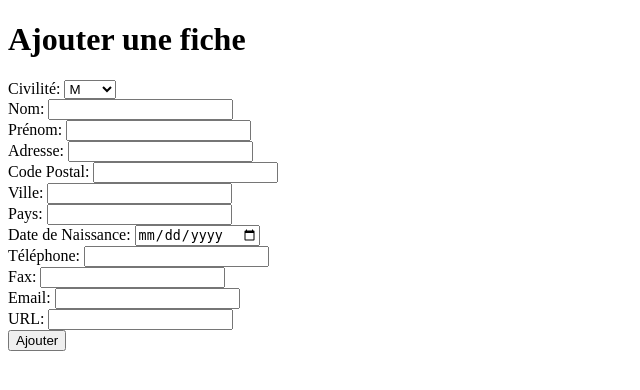
After one commit to Abensai/ActuEnv, a PHP site: page /addFiche.php in a window 1280 px wide. The commit adds this page. Shown: the top 390 px of the page, without its empty margins (0-640 px from the left). Run offline with PHP 8.4, Linux system fonts and the light colour scheme.

Commit message:
creation du fichier addFiche, page pour ajouter les fiches

```diff
--- /dev/null
+++ b/addFiche.php
@@ -0,0 +1,92 @@
+<!DOCTYPE html>
+<html lang="en">
+<head>
+    <title>Annuaire - Ajouter une fiche</title>
+</head>
+<body>
+<h1>Ajouter une fiche</h1>
+
+<?php
+if ($_SERVER["REQUEST_METHOD"] == "POST") {
+    // Récupérer les données du formulaire
+    $civility = $_POST['civility'];
+    $name = $_POST['name'];
+    $firstname = $_POST['firstname'];
+    $address = $_POST['address'];
+    $postal_code = $_POST['postal_code'];
+    $city = $_POST['city'];
+    $country = $_POST['country'];
+    $date_of_birth = $_POST['date_of_birth'];
+    $phone = $_POST['phone'];
+    $fax = $_POST['fax'];
+    $email = $_POST['email'];
+    $url = $_POST['url'];
+
+    // Connexion à la base de données
+    $conn = new mysqli('localhost', 'root', '', 'yearbook');
+
+    // Vérifier la connexion
+    if ($conn->connect_error) {
+        die("Erreur de connexion : " . $conn->connect_error);
+    }
+
+    // Insérer la nouvelle fiche dans la base de données
+    $sql = "INSERT INTO fiches (civility, name, firstname, address, postal_code, city, country, date_of_birth, phone, fax, email, url) VALUES ('$civility', '$name', '$firstname', '$address', '$postal_code', '$city', '$country', '$date_of_birth', '$phone', '$fax', '$email', '$url')";
+
+    if ($conn->query($sql) === TRUE) {
+        echo "Fiche ajoutée avec succès.";
+    } else {
+        echo "Erreur lors de l'ajout de la fiche : " . $conn->error;
+    }
+
+    // Fermer la connexion
+    $conn->close();
+}
+?>
+
+<form method="post" action="<?php echo htmlspecialchars($_SERVER["PHP_SELF"]); ?>">
+    Civilité: <label>
+        <select name="civility">
+            <option value="M">M</option>
+            <option value="Mme">Mme</option>
+            <option value="Mlle">Mlle</option>
+        </select>
+    </label><br>
+    Nom: <label>
+        <input type="text" name="name" required>
+    </label><br>
+    Prénom: <label>
+        <input type="text" name="firstname" required>
+    </label><br>
+    Adresse: <label>
+        <input type="text" name="address">
+    </label><br>
+    Code Postal: <label>
+        <input type="text" name="postal_code">
+    </label><br>
+    Ville: <label>
+        <input type="text" name="city">
+    </label><br>
+    Pays: <label>
+        <input type="text" name="country">
+    </label><br>
+    Date de Naissance: <label>
+        <input type="date" name="date_of_birth">
+    </label><br>
+    Téléphone: <label>
+        <input type="text" name="phone">
+    </label><br>
+    Fax: <label>
+        <input type="text" name="fax">
+    </label><br>
+    Email: <label>
+        <input type="email" name="email">
+    </label><br>
+    URL: <label>
+        <input type="url" name="url">
+    </label><br>
+    <input type="submit" value="Ajouter">
+</form>
+
+</body>
+</html>
--- a/index.php
+++ b/index.php
@@ -64,6 +64,6 @@
     // Fermer la connexion
     $conn->close();
     ?>
-
+    <a href="addFiche.php">Ajouter une Fiche</a>
 </body>
 </html>
```
